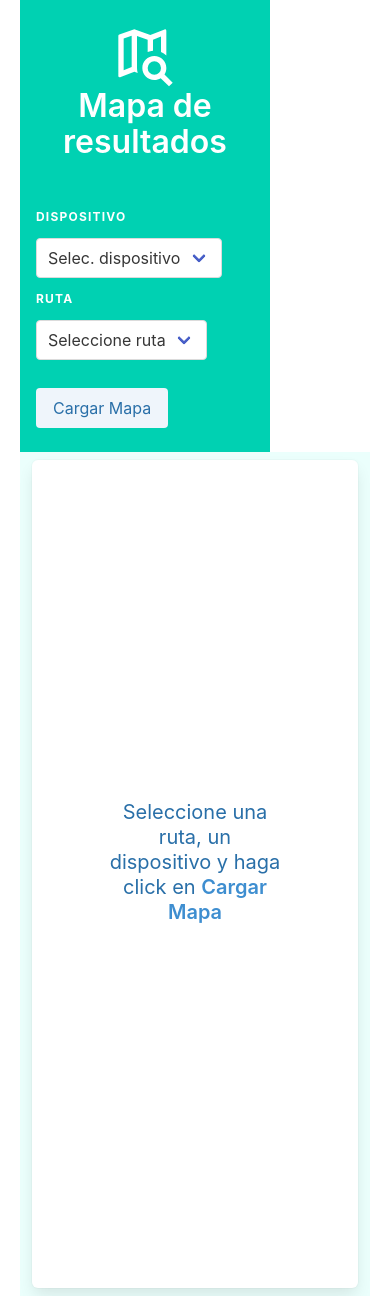
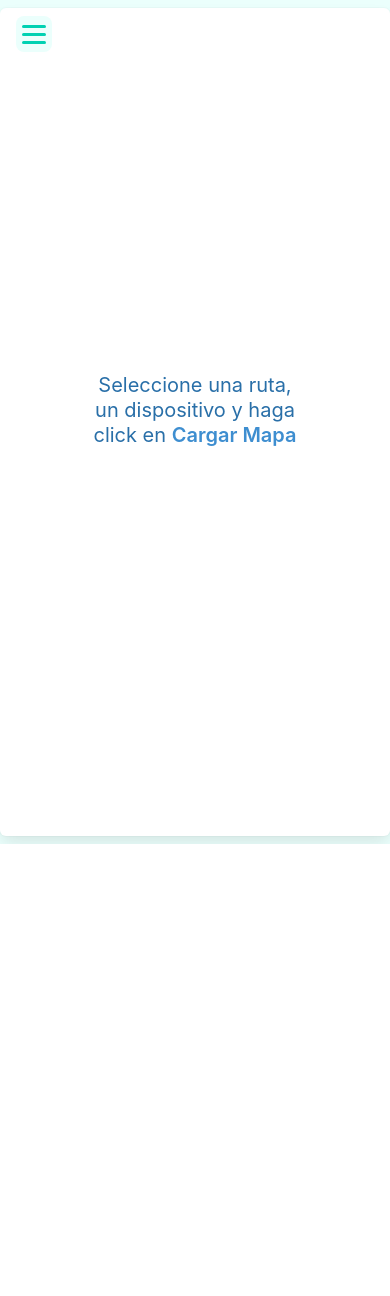
Before and after one commit to santiagoYps/ICRDSWeb, a Flask app: page /maps in a window 390 px wide. After the commit the page ends 844 px from the top, so only its background shows below. Run offline with Flask 2, Linux system fonts and the light colour scheme.

Commit message:
IMPL: responsiveness in maps page

```diff
--- a/static/js/maps.js
+++ b/static/js/maps.js
@@ -1,3 +1,7 @@
+const sidebar = document.querySelector("aside");
+const closeSidebar = document.querySelector(".sidebar-close-btn");
+const burguerMenu = document.querySelector(".burguer-menu");
+
 const deviceSelect = document.getElementById("device-filter");
 const routeSelect = document.getElementById("route-filter");
 const mapButtons = document.getElementById("map-buttons");
@@ -6,6 +10,14 @@ const loading = document.getElementById("map-loading")
 const mapMsg = document.getElementById("map-msg");
 
 let isFirstMap = true;
+
+burguerMenu.addEventListener('click', () => {
+    sidebar.classList.remove("is-hidden");
+});
+
+closeSidebar.addEventListener('click', () => {
+    sidebar.classList.add("is-hidden");
+});
 
 btnLoadMap.addEventListener('click', () => loadMap(mapButtons.children['heat-map']) );
 
--- a/static/styles/css/maps.css
+++ b/static/styles/css/maps.css
@@ -1,9 +1,93 @@
 main {
     height: 100vh;
+    position: relative;
 }
 
-aside {
+.burguer-menu {
+    position: absolute;
+    top: 1rem;
+    left: 1rem;
+    width: 36px;
+    height: 36px;
+    border-radius: 8px;
+    z-index: 1;
+    cursor: pointer;
+}
+
+.burguer-menu i {
+    display: block;
+    width: 24px;
+    height: 3px;
+    transform: translate(6px, 17px);
+    border-radius: 2px;
+    background-color: #00d1b2;
+}
+
+.burguer-menu i::before{
+    position: absolute;
+    content: "";
+    width: 24px;
+    height: 3px;
+    transform: translateY(-8px);
+    border-radius: 3px;
+    background-color: #00d1b2;
+}
+
+.burguer-menu i::after{
+    position: absolute;
+    content: "";
+    width: 24px;
+    height: 3px;
+    transform: translateY(8px);
+    border-radius: 3px;
+    background-color: #00d1b2;
+}
+
+.sidebar {
+    position: absolute;
+    display: block;
+    left: 0;
+    top: 0;
     max-width: 250px;
+    height: 100vh;
+    z-index: 10;
+    overflow-y: scroll;
+}
+
+.sidebar-close-btn {
+    position: absolute;
+    top: 0.5rem;
+    right: 0.5rem;
+    width: 36px;
+    height: 36px;
+    border-radius: 8px;
+    z-index: 1;
+    cursor: pointer;
+}
+
+.sidebar-close-btn i {
+    display: block;
+    transform: translate(6px, 17px);
+}
+
+.sidebar-close-btn i::before {
+    position: absolute;
+    content: "";
+    width: 24px;
+    height: 3px;
+    transform: translateY(0px) rotate(45deg);
+    border-radius: 3px;
+    background-color: white;
+}
+
+.sidebar-close-btn i::after {
+    position: absolute;
+    content: "";
+    width: 24px;
+    height: 3px;
+    transform: translateY(0px) rotate(-45deg);
+    border-radius: 3px;
+    background-color: white;
 }
 
 .map-container {
@@ -11,15 +95,18 @@ aside {
     height: 100vh;
 }
 
-.map-buttons{
+.map-buttons {
     position: absolute;
-    top: 1.5rem;
+    top: 60px;
     left: 50%;
     transform: translateX(-50%);
 }
 
 .map-button {
     height: 32px;
+}
+
+.map-button:first-child {
     margin-right: 20px;
 }
 
@@ -40,3 +127,22 @@ aside {
     color: white;
     font-weight: 700;
 }
+
+@media only screen and (min-width: 768px) {
+    .sidebar {
+        position: relative;
+        display: block !important;
+    }
+
+    .burguer-menu {
+        display: none;
+    }
+
+    .sidebar-close-btn {
+        display: none;
+    }
+
+    .map-buttons {
+        top: 1rem;
+    }
+}
--- a/templates/maps.html
+++ b/templates/maps.html
@@ -11,9 +11,15 @@
 </head>
 
 <body>
-    <main class="container is-fluid">
+    <main class="">
+        <div class="burguer-menu has-background-primary-light">
+            <i></i>
+        </div>
         <div class="tile is-ancestor mt-0">
-            <aside class="tile is-child menu has-background-primary is-3 py-5 px-4">
+            <aside class="tile is-child menu has-background-primary is-3 py-5 px-5 is-hidden sidebar">
+                <div class="sidebar-close-btn">
+                    <i></i>
+                </div>
                 <div class="is-flex is-flex-direction-column is-align-items-center">
                     <figure class="image is-64x64">
                         <img src="/static/imgs/map-search-outline.svg" alt="icono de mapa">
```
